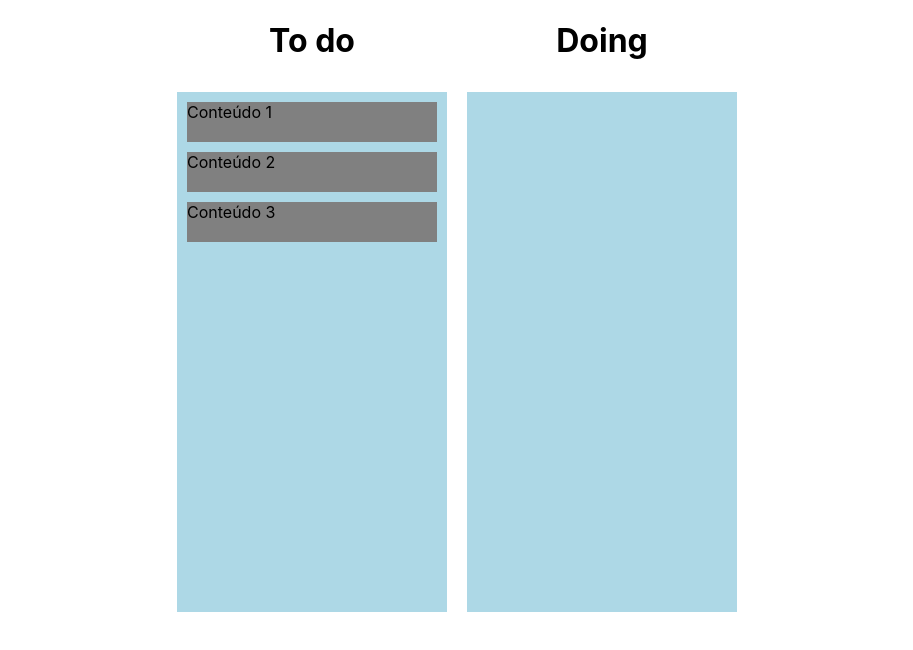
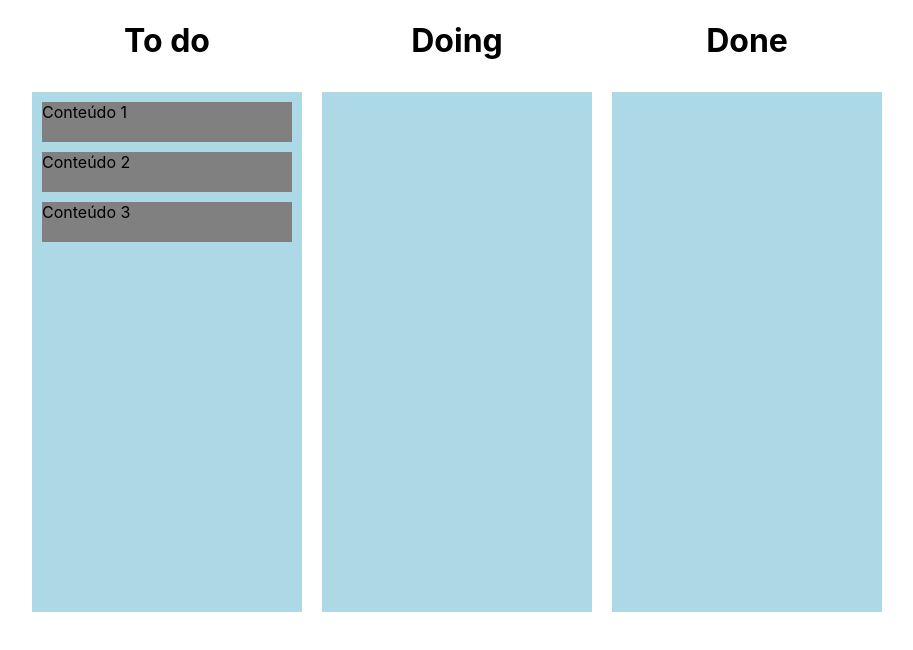
Before and after one commit to Leoujo/trello-clone, a React (Create React App) app: page / in a window 1280 px wide. Shown: the top 650 px of the page, without its empty margins (183-1096 px from the left). Built offline with nearby package versions, Linux system fonts and the light colour scheme.

Commit message:
Forth video

```diff
--- a/src/App.js
+++ b/src/App.js
@@ -22,14 +22,37 @@ const inicialColumns = [
     id: "456",
     items: [],
   },
+  {
+    name: "Done",
+    id: "789",
+    items: [],
+  },
 ];
 
 function App() {
   const [columns, setColumns] = useState(inicialColumns);
 
   const onDragEnd = (result) => {
-    var sourceColumnItems = columns[0].items;
+    console.log(result);
+    // var sourceColumnItems = columns[0].items;
+    var sourceColumnItems = [];
+    var destinationColumnItems = [];
     var draggedItem = {};
+
+    var sourceColumnId = 0;
+    var destinationColumnId = 0;
+
+    for (var i in columns) {
+      if (columns[i].id == result.source.droppableId) {
+        sourceColumnItems = columns[i].items;
+        sourceColumnId = i;
+      } else if (columns[i].id == result.destination.droppableId) {
+        destinationColumnItems = columns[i].items;
+        destinationColumnId = i;
+      }
+    }
+    // console.log(sourceColumnItems)
+    // console.log(destinationColumnItems)
 
     for (var i in sourceColumnItems) {
       if (sourceColumnItems[i].id == result.draggableId) {
@@ -37,32 +60,35 @@ function App() {
       }
     }
     // Excluí o objeto arrastado.
-    var filteredSourceColumnItems = sourceColumnItems.filter(
-      (item) => item.id != result.draggableId
-    );
+    var filteredSourceColumnItems = sourceColumnItems.filter((item) => item.id != result.draggableId);
 
     // Adicionar o mesmo na nova posição.
-    filteredSourceColumnItems.splice(result.destination.index, 0, draggedItem);
-    console.log(filteredSourceColumnItems);
+    if (result.source.droppableId == result.destination.droppableId) {
+      filteredSourceColumnItems.splice(result.destination.index, 0, draggedItem);
 
-    // Mudar o state
-    var columnsCopy = JSON.parse(JSON.stringify(columns));
-    columnsCopy[0].items = filteredSourceColumnItems;
-    setColumns(columnsCopy);
+      // Mudar o state
+      var columnsCopy = JSON.parse(JSON.stringify(columns));
+      columnsCopy[sourceColumnId].items = filteredSourceColumnItems;
+      setColumns(columnsCopy);
+    } else {
+      destinationColumnItems.splice(result.destination.index, 0, draggedItem);
+      // Mudar o state
+      var columnsCopy = JSON.parse(JSON.stringify(columns));
+      columnsCopy[sourceColumnId].items = filteredSourceColumnItems;
+      columnsCopy[destinationColumnId].items = destinationColumnItems;
+      setColumns(columnsCopy);
+    }
   };
 
   return (
     <div style={{ display: "flex", justifyContent: "center" }}>
       <DragDropContext onDragEnd={onDragEnd}>
         {columns.map((column) => (
-          <div style={{ display: "flex", flexDirection:"column", alignItems:"center" }}>
+          <div style={{ display: "flex", flexDirection: "column", alignItems: "center" }}>
             <h1>{column.name}</h1>
             <Droppable droppableId={column.id} key={column.id}>
               {(provided) => (
-                <div
-                  ref={provided.innerRef}
-                  style={{ backgroundColor: "lightblue", width: 250, height: 500, padding: 10, margin: 10 }}
-                >
+                <div ref={provided.innerRef} style={{ backgroundColor: "lightblue", width: 250, height: 500, padding: 10, margin: 10 }}>
                   {column.items.map((item, index) => (
                     <Draggable draggableId={item.id} index={index} key={item.id}>
                       {(provided) => (
```
